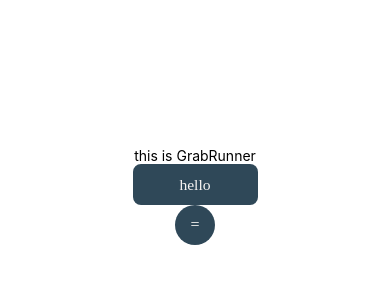
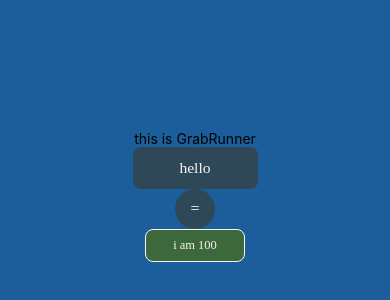
Before and after one commit to ohchloeho/react-native-learning, a React Native app in the folder grubrunner/: screen / in a window 390 px wide. Shown: the part 226-526 px from the top of the page. Built offline with nearby package versions, Linux system fonts and the light colour scheme.

Commit message:
btns build update

```diff
--- a/grubrunner/src/App.js
+++ b/grubrunner/src/App.js
@@ -1,7 +1,7 @@
 import { StatusBar } from "expo-status-bar";
 import React from "react";
 import { StyleSheet, Text, View } from "react-native";
-import { RecBtn, CircBtn } from "./components/Btns";
+import { RecBtn, CircBtn, BorderRecBtn } from "./components/Btns";
 import { colors } from "./themes";
 
 export default function App() {
@@ -9,8 +9,14 @@ export default function App() {
     <View style={styles.container}>
       <Text>this is GrabRunner</Text>
       <StatusBar style="auto" />
-      <RecBtn bgColor={colors.charcoal}/>
-      <CircBtn bgColor={colors.charcoal}/>
+      <RecBtn bgColor={colors.charcoal} title="hello" />
+      <CircBtn bgColor={colors.charcoal} title="=" />
+      <BorderRecBtn
+        bgColor={colors.green}
+        color={colors.white}
+        size={100}
+        title="i am 100"
+      />
     </View>
   );
 }
@@ -18,7 +24,7 @@ export default function App() {
 const styles = StyleSheet.create({
   container: {
     flex: 1,
-    backgroundColor: "#fff",
+    backgroundColor: colors.lapis,
     alignItems: "center",
     justifyContent: "center",
   },
--- a/grubrunner/src/components/Btns.js
+++ b/grubrunner/src/components/Btns.js
@@ -3,12 +3,12 @@ import { TouchableOpacity, Text, StyleSheet } from "react-native";
 import { colors, sizes } from "../themes";
 
 // rectangular btn w/o borders
-export function RecBtn({ size = 125,...props }) {
+export function RecBtn({ size = 125, ...props }) {
   return (
     <TouchableOpacity
       style={[styles(size).recBtn, { backgroundColor: props.bgColor }]}
     >
-      <Text style={styles(size).recBtnText}>hello</Text>
+      <Text style={styles(size).recBtnText}>{props.title}</Text>
     </TouchableOpacity>
   );
 }
@@ -19,7 +19,22 @@ export function CircBtn({ size = 80, ...props }) {
     <TouchableOpacity
       style={[styles(size).circBtn, { backgroundColor: props.bgColor }]}
     >
-      <Text style={styles(size).circBtnText}>=</Text>
+      <Text style={styles(size).circBtnText}>{props.title}</Text>
+    </TouchableOpacity>
+  );
+}
+
+export function BorderRecBtn({ size = 125, ...props }) {
+  return (
+    <TouchableOpacity
+      style={[
+        styles(size).borderRecBtn,
+        { borderColor: props.color, backgroundColor: props.bgColor },
+      ]}
+    >
+      <Text style={[styles(size).recBtnText, { color: props.color }]}>
+        {props.title}
+      </Text>
     </TouchableOpacity>
   );
 }
@@ -49,4 +64,12 @@ const styles = (size) => ({
     height: size / 2,
     borderRadius: size / 4,
   },
+  borderRecBtn: {
+    borderWidth: size / 70,
+    borderRadius: sizes.sm,
+    width: size,
+    height: size / 3,
+    alignItems: "center",
+    justifyContent: "center",
+  },
 });
```
